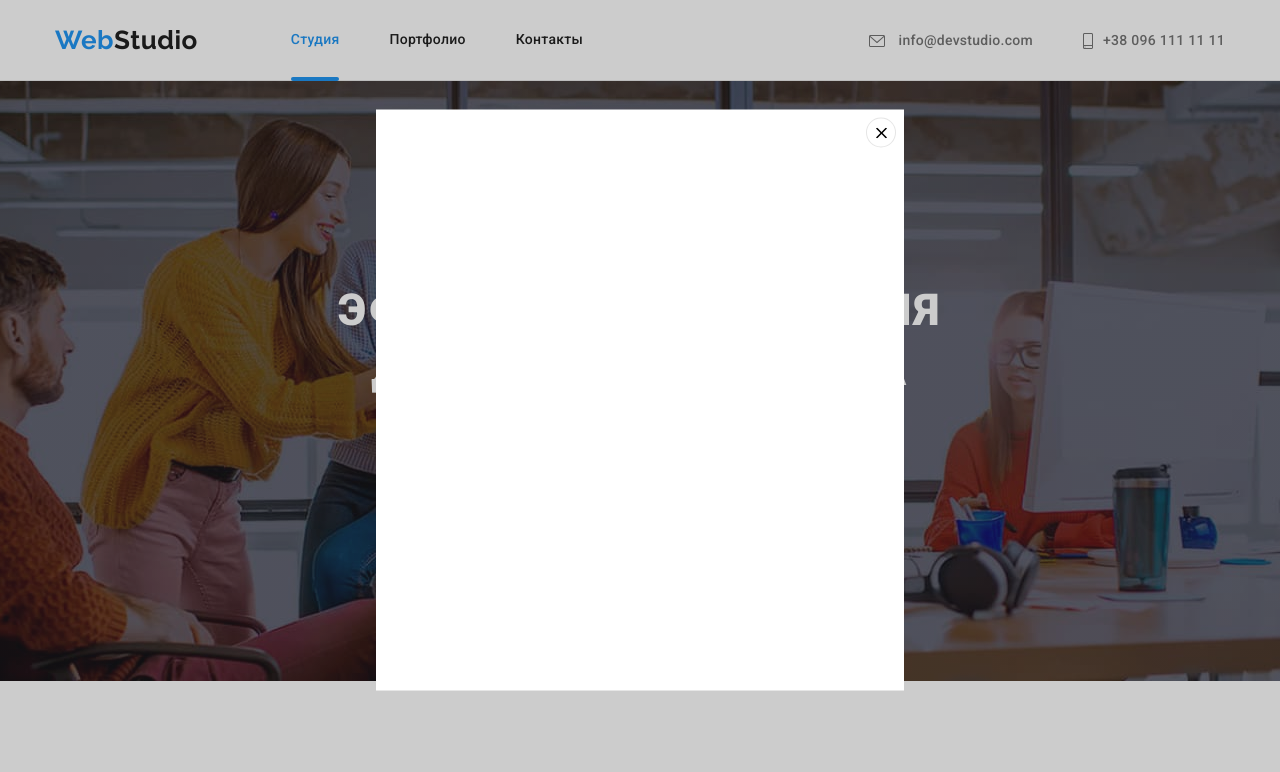
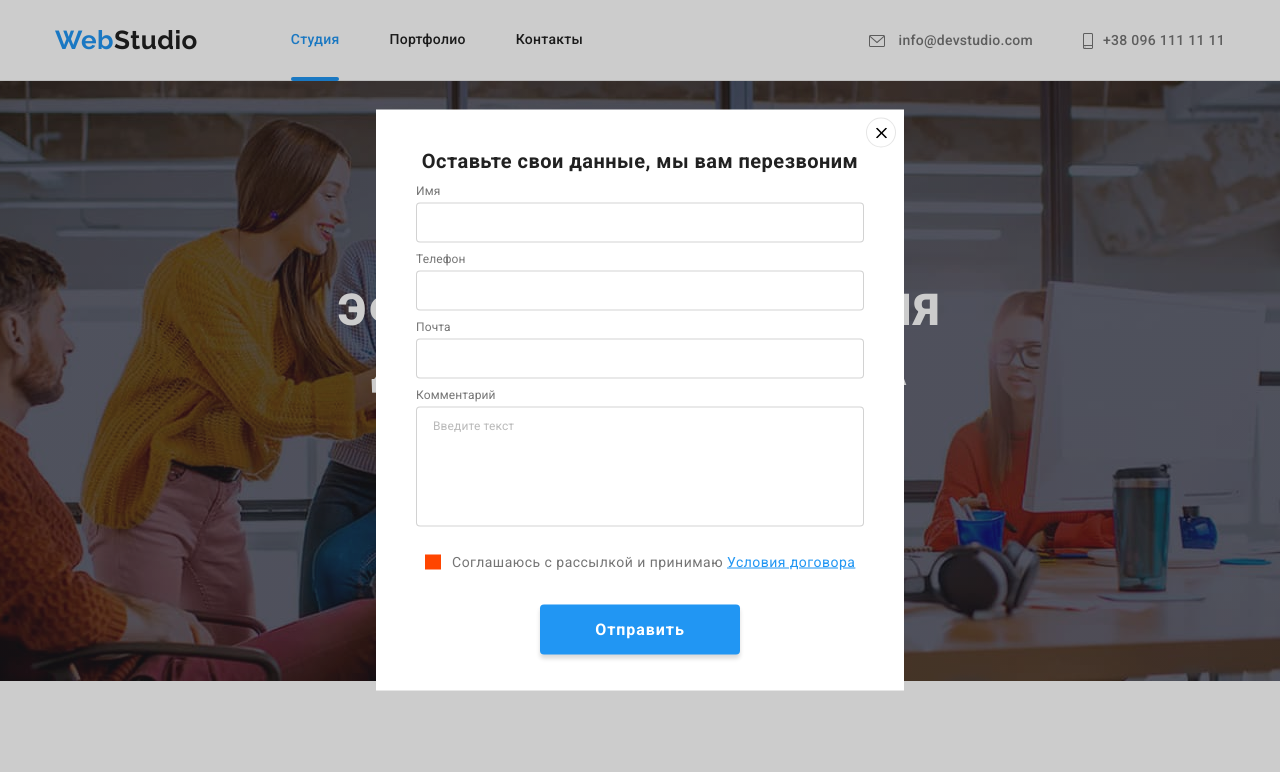
Before and after one commit to stzabiyaka/goit-markup-hw-06, a plain HTML site: page index.html in a window 1280 px wide. Both pictures are taken after a click on the button "Заказать услугу". Shown: the top 772 px of the page. Drawn offline with nearby package versions, Linux system fonts and the light colour scheme.

Commit message:
forms update
forms updated

```diff
--- a/css/styles.css
+++ b/css/styles.css
@@ -155,10 +155,7 @@ img {
 .site-nav-link:focus,
 .site-nav-link.current {
   color: var(--accent-color);
-  outline: 1px var(--accent-color);
-}
-.site-nav-link:focus {
-  outline: var(--accent-color) solid 1px;
+  outline: none;
 }
 
 /* contacts */
@@ -213,17 +210,18 @@ img {
 .contacts-footer:hover,
 .contacts-footer:focus {
   color: var(--accent-color);
+  outline: none;
 }
-.contacts-header-link:focus,
-.contacts-footer:focus {
-  outline: var(--accent-color) solid 1px;
-}
-.postal-address {
+.postal-address,
+.postal-address:visited {
   color: var(--white-color);
   font-style: normal;
   font-size: 14px;
   line-height: 1.71;
   text-decoration: none;
+}
+.postal-address:focus {
+  outline: var(--accent-color) solid 1px;
 }
 
 /* hero section */
@@ -255,11 +253,15 @@ img {
   letter-spacing: 0.06em;
   text-transform: uppercase;
 }
-.hero-button {
+.blue-button {
+  display: block;
   min-width: 200px;
   min-height: 50px;
-  padding: 10px 32px;
+  padding-top: 10px;
+  padding-bottom: 10px;
   margin-top: 0;
+  margin-left: auto;
+  margin-right: auto;
   margin-bottom: 0;
 
   cursor: pointer;
@@ -272,11 +274,11 @@ img {
   font-family: inherit;
   font-weight: 700;
   font-size: 16px;
-  line-height: 1.88;
+  line-height: 1.87;
   text-align: center;
   letter-spacing: 0.06em;
 }
-.hero-button:focus {
+.blue-button:focus {
   outline: var(--white-color) solid 1px;
 }
 
@@ -484,13 +486,14 @@ img {
   transition-duration: var(--transition-duration);
   transition-timing-function: var(--transition-timing);
 }
-.modal-form {
+.modal-form-container {
+  display: block;
   position: absolute;
   top: 50%;
   left: 50%;
-
   width: 528px;
   height: 581px;
+  padding: 40px;
 
   background-color: var(--white-color);
 
@@ -515,7 +518,7 @@ img {
   background-color: inherit;
   color: #000;
 
-  transition-property: color, border-color, transform;
+  transition-property: color, transform;
   transition-duration: var(--transition-duration);
   transition-timing-function: var(--transition-timing);
 }
@@ -527,7 +530,6 @@ img {
 .close-button:hover,
 .close-button:focus {
   color: var(--accent-color);
-  border-color: var(--accent-color);
   transform: rotateZ(360deg);
 }
 .modal-backdrop.is-hidden {
@@ -536,9 +538,105 @@ img {
   opacity: 0;
   border-radius: 0;
 }
-.modal-backdrop.is-hidden > .modal-form {
+.modal-backdrop.is-hidden > .modal-form-container {
   transform: translate(-50%, -50%) scale(0);
 }
+.modal-form-title {
+  margin-bottom: 12px;
+
+  font-weight: 700;
+  font-size: 20px;
+  line-height: 1.15;
+  text-align: center;
+
+  color: var(--title-text-color);
+}
+.modal-form {
+  display: block;
+}
+.modal-form-field {
+  display: block;
+  margin-top: 0;
+  margin-left: 0;
+  margin-right: 0;
+  margin-bottom: 10px;
+}
+.modal-form-field.textarea {
+  margin-bottom: 20px;
+}
+.modal-form-field.agreement {
+  margin-bottom: 30px;
+
+  text-align: center;
+}
+.modal-form-input {
+  width: 100%;
+  height: 40px;
+  padding-left: 12px;
+  padding-right: 12px;
+
+  border: 1px solid rgba(33, 33, 33, 0.2);
+  border-radius: 4px;
+
+  transition-property: color border-color;
+  transition-duration: var(--transition-duration);
+  transition-timing-function: var(--transition-timing);
+}
+.modal-form-input:focus-within {
+  color: var(--accent-color);
+  border-color: var(--accent-color);
+  outline: none;
+}
+.modal-form-input-text {
+  height: 120px;
+  padding-top: 12px;
+  padding-bottom: 12px;
+  padding-left: 16px;
+  padding-right: 16px;
+  resize: none;
+}
+.modal-form-input-text::placeholder {
+  color: rgba(117, 117, 117, 0.5);
+}
+.modal-form-label,
+.modal-form-input-text::placeholder {
+  font-size: 12px;
+  line-height: 1.16;
+  letter-spacing: 0.01em;
+}
+.modal-form-label {
+  display: block;
+  margin-bottom: 4px;
+}
+.modal-form-input-text::placeholder {
+  color: rgba(117, 117, 117, 0.5);
+}
+.modal-form-input-checkbox {
+  display: inline-block;
+  width: 16px;
+  height: 15px;
+  margin-right: 7px;
+
+  background-color: orangered;
+  background-image: url(../images/icons.svg#icon-checkbox);
+  text-align: center;
+  vertical-align: middle;
+}
+.hidden {
+  -moz-appearance: none;
+  -webkit-appearance: none;
+  appearance: none;
+}
+.modal-form-label-agreement {
+  font-size: 14px;
+  line-height: 1.71;
+  text-align: center;
+}
+.agreement-link,
+.agreement-link:visited {
+  color: var(--accent-color);
+}
+
 /* portfolio */
 /* filter buttons */
 
@@ -701,7 +799,7 @@ img {
   margin-right: 70px;
 }
 .footer-social {
-  margin-right: 93px;
+  /* margin-right: 93px; */
   padding-top: 12px;
   color: var(--white-color);
 }
@@ -718,8 +816,9 @@ img {
   color: var(--white-color);
   background-color: rgba(255, 255, 255, 0.1);
 }
-.email-input {
+.email-input-container {
   padding-top: 12px;
+  margin-left: auto;
 }
 .email-input-title {
   margin-bottom: 20px;
@@ -729,3 +828,47 @@ img {
   text-transform: uppercase;
   color: var(--white-color);
 }
+.form-email-input {
+  display: flex;
+  align-items: center;
+}
+.email-input {
+  display: flex;
+  align-items: center;
+  width: 358px;
+  height: 50px;
+  margin-top: 0;
+  margin-bottom: 0;
+  margin-left: 0;
+  margin-right: 12px;
+  padding-left: 16px;
+  padding-right: 16px;
+
+  color: var(--white-color);
+  background-color: inherit;
+  border: 1px solid rgba(255, 255, 255, 0.3);
+  filter: drop-shadow(0px 4px 4px rgba(0, 0, 0, 0.15));
+  border-radius: 4px;
+  transition-property: border-color;
+  transition-duration: var(--transition-duration);
+  transition-timing-function: var(--transition-timing);
+}
+.email-input::placeholder {
+  font-size: 16px;
+  line-height: 1.25;
+
+  color: rgba(255, 255, 255, 0.6);
+}
+.email-input:focus-within {
+  border-color: var(--accent-color);
+  outline: none;
+}
+.email-input-button::after {
+  content: '';
+  display: inline-block;
+  vertical-align: middle;
+  width: 24px;
+  height: 24px;
+  margin-left: 10px;
+  background-image: url(../images/send.svg);
+}
--- a/index.html
+++ b/index.html
@@ -58,18 +58,74 @@
       <section class="hero">
         <div class="container">
           <h1 class="hero-title">Эффективные решения<br />для вашего бизнеса</h1>
-          <button class="hero-button" type="button" data-modal-open>Заказать услугу</button>
+          <button class="blue-button" type="button" data-modal-open>Заказать услугу</button>
         </div>
       </section>
 
       <!-- modal form -->
       <div class="modal-backdrop is-hidden" data-modal>
-        <div class="modal-form">
+        <div class="modal-form-container">
           <button class="close-button" title="Закрыть форму" data-modal-close>
             <svg class="icon-close" width="11" height="11">
               <use href="./images/symbol-defs.svg#icon-close"></use>
             </svg>
           </button>
+          <p class="modal-form-title">Оставьте свои данные, мы вам перезвоним</p>
+          <form class="modal-form" name="modal-form">
+            <div class="modal-form-field">
+              <label class="modal-form-label" for="user-name">Имя</label>
+              <input
+                class="modal-form-input"
+                type="text"
+                name="user-name"
+                id="user-name"
+                autocomplete="name"
+              />
+            </div>
+            <div class="modal-form-field">
+              <label class="modal-form-label" for="user-tel">Телефон</label>
+              <input
+                class="modal-form-input"
+                type="tel"
+                name="user-tel"
+                id="user-tel"
+                autocomplete="tel"
+              />
+            </div>
+            <div class="modal-form-field">
+              <label class="modal-form-label" for="user-email">Почта</label>
+              <input
+                class="modal-form-input"
+                type="email"
+                name="user-email"
+                id="user-email"
+                autocomplete="email"
+              />
+            </div>
+            <div class="modal-form-field textarea">
+              <label class="modal-form-label" for="user-comment">Комментарий</label>
+              <textarea
+                class="modal-form-input modal-form-input-text"
+                name="user-comment"
+                id="user-comment"
+                autocomplete="off"
+                placeholder="Введите текст"
+              ></textarea>
+            </div>
+            <div class="modal-form-field agreement">
+              <input
+                class="modal-form-input-checkbox hidden"
+                type="checkbox"
+                name="user-agreement"
+                id="user-agreement"
+              />
+              <label class="modal-form-label-agreement" for="user-agreement"
+                >Соглашаюсь с рассылкой и принимаю
+                <a class="agreement-link" target="blank" href="#"> Условия договора</a>
+              </label>
+            </div>
+            <button class="blue-button" type="submit">Отправить</button>
+          </form>
         </div>
       </div>
 
@@ -435,13 +491,19 @@
             </li>
           </ul>
         </div>
-        <div class="email-input">
+        <div class="email-input-container">
           <p class="email-input-title">Подпишитесь на рассылку</p>
-          <form name="email-input" action="">
-            <label>
-              <input name="email" type="email" placeholder="E-mail" />
-            </label>
-            <button type="submit">Подписаться</button>
+          <form class="form-email-input" name="form-email-input">
+            <label for="subscription-email"></label>
+            <input
+              class="email-input"
+              name="email-input"
+              type="email"
+              placeholder="E-mail"
+              id="subscription-email"
+              autocomplete="email"
+            />
+            <button class="blue-button email-input-button" type="submit">Подписаться</button>
           </form>
         </div>
       </div>
```
Also changed, not shown: images/check.svg (added), images/checkbox.svg (added), images/email.svg (added), images/icons.svg (added), images/person.svg (added), images/phone.svg (added), images/send.svg (added).
